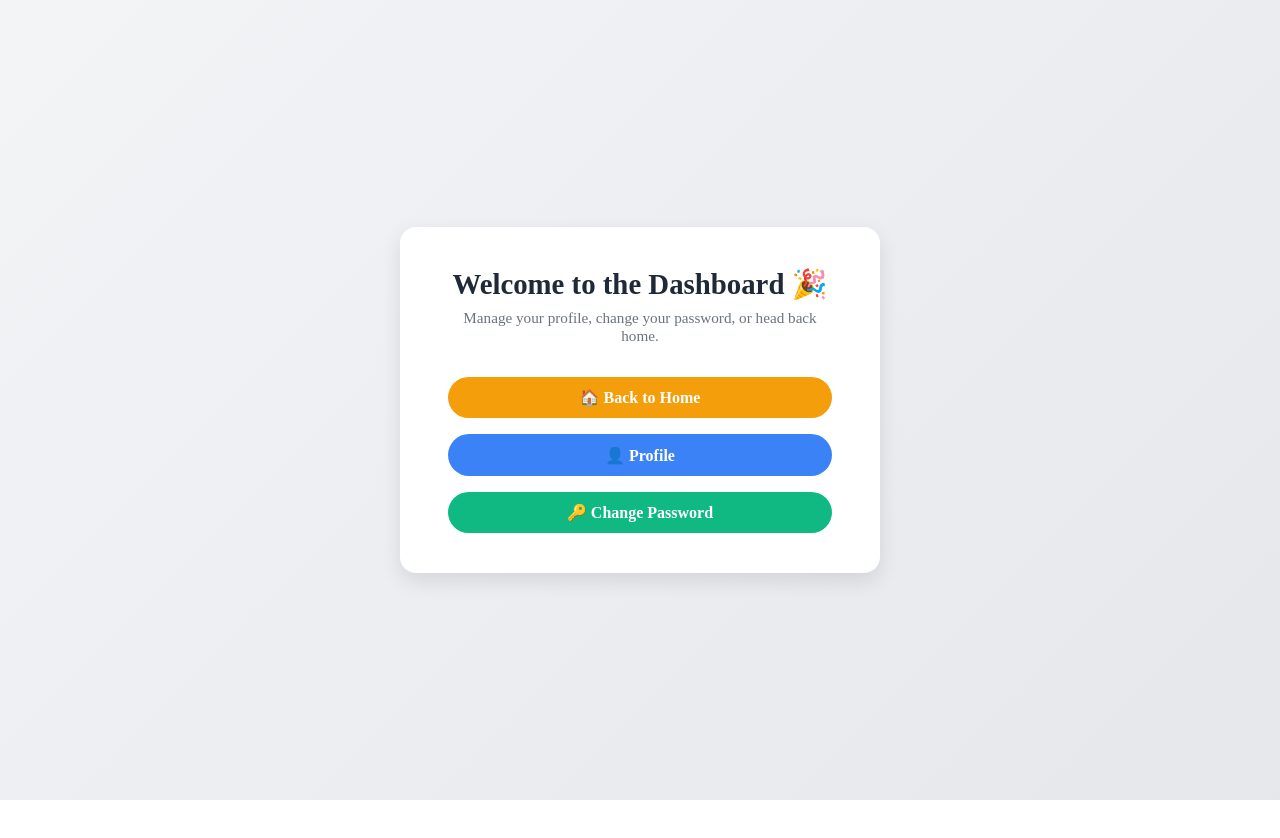
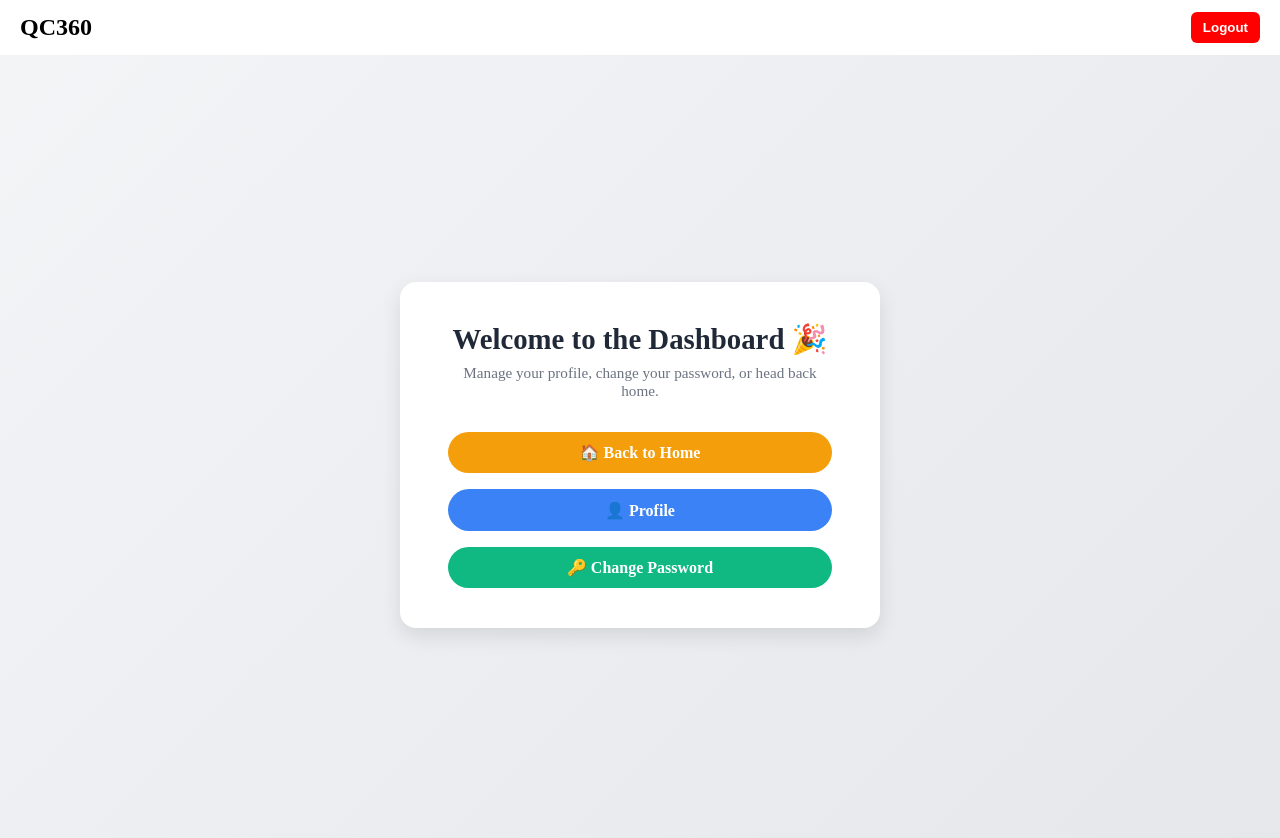
Before and after one commit to AbidJohar/QC360Project, a React (Vite) app in the folder client/: page /dashboard in a window 1280 px wide. Shown: the top 838 px of the page. Before the commit the page ends 800 px from the top, so only its background shows below. Built offline with nearby package versions, Linux system fonts and the light colour scheme; sample sign-in values are in the browser's storage.

Commit message:
Update Dashboard.jsx

```diff
--- a/client/src/components/Dashboard.jsx
+++ b/client/src/components/Dashboard.jsx
@@ -1,9 +1,28 @@
 
-import { Link } from "react-router-dom";
+import { Link, useNavigate } from "react-router-dom";
+import Navbar from "./Navbar";
 
 
 export default function Dashboard() {
+  const navigate = useNavigate();
+
+  const handleLogout = () => {
+    logout();
+    navigate("/login");
+  };
   return (
+    <>
+      <div className="navbar_container">
+      <div className="navbar_logo">
+       QC360
+      </div>
+     <button
+            onClick={handleLogout}
+            className="logout_btn"
+          >
+            Logout
+          </button>
+      </div>
     <div className="dashboard_container">
       <div className="dashboard_box">
         <h2 className="dashboard_title">Welcome to the Dashboard 🎉</h2>
@@ -30,5 +49,6 @@
         </div>
       </div>
     </div>
+    </>
   );
 }
```
